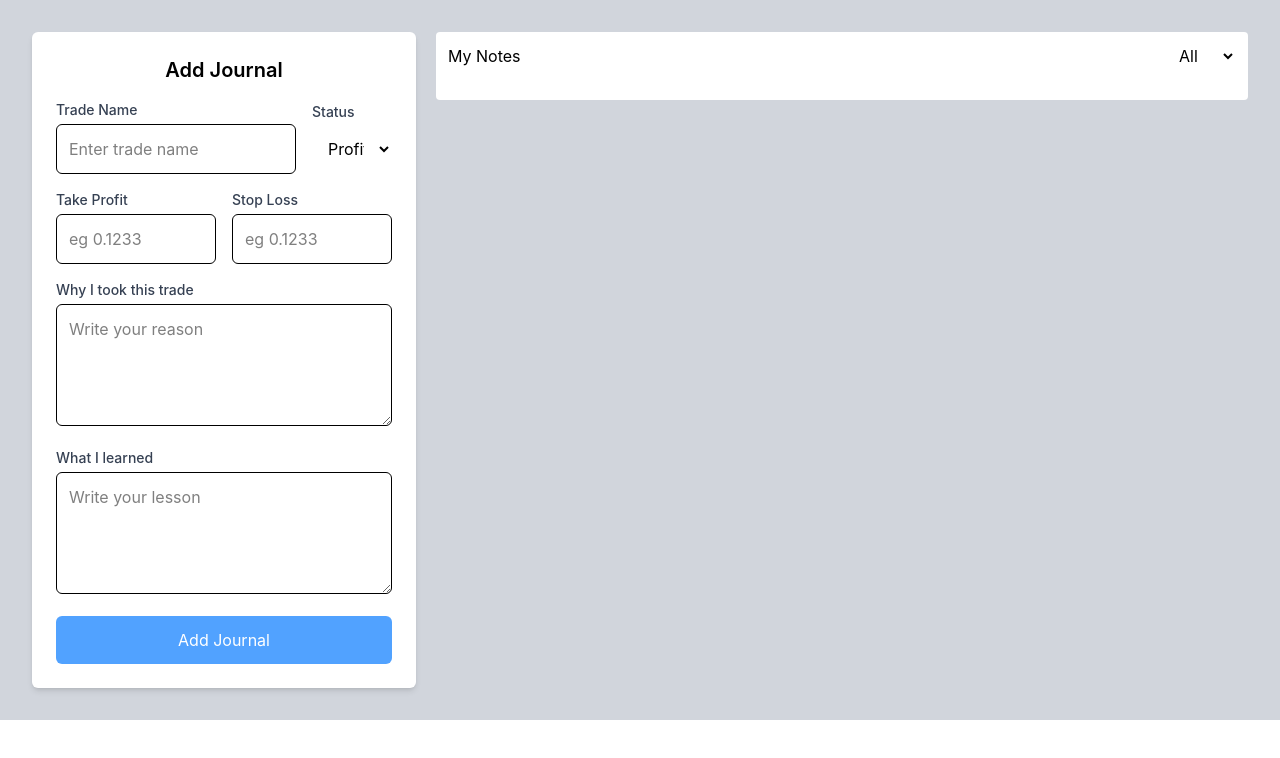
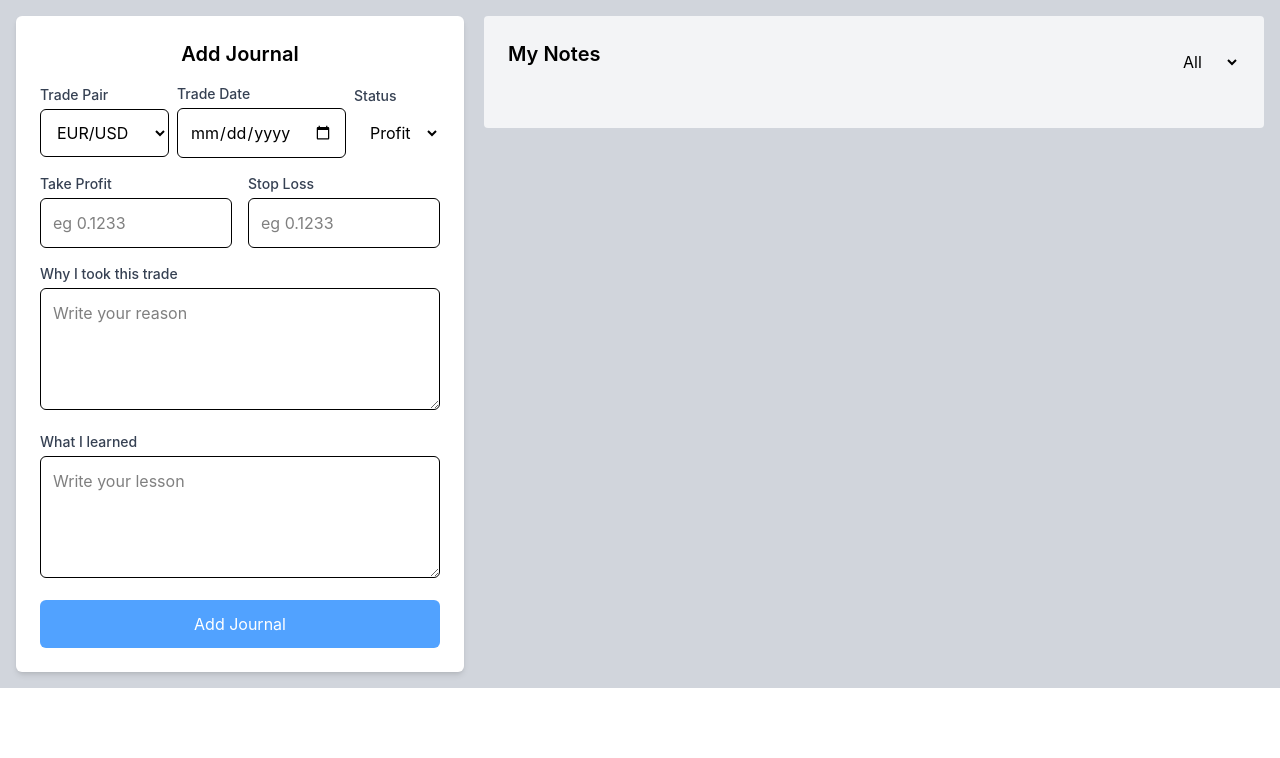
Before and after one commit to milkyascodes/trades-journal-app, a React (Vite) app: page / in a window 1280 px wide. Shown: the top 758 px of the page. Built offline with nearby package versions, Linux system fonts and the light colour scheme.

Commit message:
implemented List display and filter feature

```diff
--- a/src/App.jsx
+++ b/src/App.jsx
@@ -3,7 +3,7 @@ import NoteList from "./components/NoteList";
 
 function App() {
   return (
-    <div className="mx-auto w-full flex flex-col items-center md:flex-row md:items-start   justify-center p-8 bg-gray-300 gap-5">
+    <div className="mx-auto w-full flex flex-col items-center md:flex-row md:items-start   justify-center p-4 bg-gray-300 gap-5">
       <NoteForm />
       <NoteList />
     </div>
--- a/src/components/NoteForm.jsx
+++ b/src/components/NoteForm.jsx
@@ -3,15 +3,29 @@ import { useDispatch, useSelector } from "react-redux";
 import { addNote } from "../features/noteSlice";
 
 function NoteForm() {
+  const forexPairs = [
+    "EUR/USD",
+    "USD/JPY",
+    "GBP/USD",
+    "USD/CHF",
+    "AUD/USD",
+    "USD/CAD",
+    "NZD/USD",
+    "EUR/GBP",
+    "EUR/JPY",
+    "GBP/JPY",
+  ];
+
   const dispatch = useDispatch();
   const editingTask = useSelector((state) => state.notes.editingTask);
   const [form, setForm] = useState({
-    title: "",
+    title: "EUR/USD",
     takeProfit: null,
     stopLoss: null,
     reason: "",
     lesson: "",
-    status: "",
+    status: "Profit",
+    tradeDate: "",
   });
 
   const handleChange = (e) => {
@@ -31,39 +45,57 @@ function NoteForm() {
     dispatch(addNote(form));
 
     setForm({
-      title: "",
+      title: "EUR/USD",
       takeProfit: null,
       stopLoss: null,
       reason: "",
       lesson: "",
-      status: "",
+      status: "Profit",
+      tradeDate: "",
     });
   };
 
   return (
-    <div className="w-full md:max-w-sm bg-white p-6 rounded-md shadow-md">
+    <div className="w-full md:max-w-md bg-white p-6 rounded-md shadow-md">
       <h2 className="text-xl font-semibold mb-4 text-center">
         {editingTask ? "Update Journal" : "Add Journal"}
       </h2>
 
       <form onSubmit={handleSubmit} className="space-y-4">
         {/* name /status */}
-        <div className="flex w-full items-center justify-between  gap-4">
-          <div className="w-full  flex-3">
+        <div className="flex w-full items-center justify-between  gap-2">
+          <div className="w-full flex-3">
             <label className="block text-sm font-medium text-gray-700 mb-1">
-              Trade Name
+              Trade Pair
+            </label>
+            <select
+              name="title" // keep the same state key
+              value={form.title}
+              onChange={handleChange}
+              className="w-full p-3 border rounded-md focus:outline-none "
+            >
+              {forexPairs.map((pair) => (
+                <option key={pair} value={pair}>
+                  {pair}
+                </option>
+              ))}
+            </select>
+          </div>
+
+          <div className="w-full flex-2">
+            <label className="block text-sm font-medium text-gray-700 mb-1">
+              Trade Date
             </label>
             <input
-              name="title"
-              value={form.title}
+              type="date"
+              name="tradeDate"
+              value={form.tradeDate}
               onChange={handleChange}
-              type="text"
-              placeholder="Enter trade name"
               className="w-full p-3 border rounded-md focus:outline-none focus:ring-2 focus:ring-blue-500"
             />
           </div>
 
-          <div className="w-full  flex-1">
+          <div className="w-full  flex-2">
             <label className="block text-sm font-medium text-gray-700 mb-1">
               Status
             </label>
--- a/src/components/NoteList.Jsx
+++ b/src/components/NoteList.Jsx
@@ -2,18 +2,21 @@ import { useState } from "react";
 import { useDispatch, useSelector } from "react-redux";
 
 function NoteList() {
-  const { notes } = useSelector((state) => state.notes.notes);
+  const notes = useSelector((state) => state.notes.notes);
   const dispatch = useDispatch();
   const [filter, setFilter] = useState("All");
 
   const filteredNotes =
-    filter === "All" ? notes : notes.map((note) => note.status === filter);
+    filter === "All" ? notes : notes.filter((note) => note.status === filter);
 
-  const handleChange = (e) => {};
+  const handleChange = (e) => {
+    setFilter(e.target.value);
+  };
+
   return (
-    <div className=" bg-white rounded-sm p-3    flex gap-5 w-full flex-col justify-items-start  ">
+    <div className=" bg-gray-100 rounded-sm  p-6   flex gap-5 w-full flex-col justify-items-start  ">
       <div className="flex items-center justify-between">
-        <h2>My Notes</h2>
+        <h2 className="text-xl font-semibold mb-4 text-center">My Notes</h2>
         <select value={filter} onChange={handleChange}>
           <option>All</option>
           <option>Profit</option>
@@ -21,20 +24,17 @@ function NoteList() {
         </select>
       </div>
 
-      <ul className="w-full">
+      <ul className="w-full ">
         {filteredNotes?.map((note) => (
           <li
             key={note.id}
-            className="flex items-center w-full justify-between bg-gray-100 mb-4 p-3 rounded-sm gap-5 "
+            className={`border-l-3 ${note.status === "Profit" ? " border-green-300" : " border-red-300"} flex items-center w-full justify-between bg-white mb-2 p-3 rounded-sm `}
           >
             <div>
+              <p className="mb-1 text-xs opacity-40 italic ">
+                {note.tradeDate}
+              </p>
               <p>{note.title}</p>
-              <p>{note.description}</p>
-              <p
-                className={`text-sm ${note.status.toLowerCase() === "completed" ? "text-green-600" : "text-orange-700"}`}
-              >
-                {note.status}
-              </p>
             </div>
             <div className="flex items-center">
               <button className="cursor-pointer text-sm text-green-700 mr-4">
--- a/src/features/noteSlice.jsx
+++ b/src/features/noteSlice.jsx
@@ -1,10 +1,10 @@
-import { createSlice, nanoid } from "@reduxjs/toolkit";
+import { createSlice, current, nanoid } from "@reduxjs/toolkit";
 
 const initialState = {
   notes: [],
   loading: false,
   error: "",
-  status: "All",
+  status: "Profit",
   editingNote: null,
 };
 const noteSlice = createSlice({
@@ -13,7 +13,7 @@ const noteSlice = createSlice({
   reducers: {
     addNote(state, action) {
       const note = action.payload;
-      console.log("form", note);
+      console.log("form,status", note.status);
       state.notes.push({
         id: nanoid(),
         title: note.title,
@@ -21,8 +21,10 @@ const noteSlice = createSlice({
         lessonLearned: note.lesson,
         stopLoss: note.stopLoss,
         takeProfit: note.takeProfit,
+        tradeDate: note.tradeDate,
         status: note.status,
       });
+      console.log("MYform", current(state.notes));
     },
     deleteNote() {},
     updateNote() {},
```
